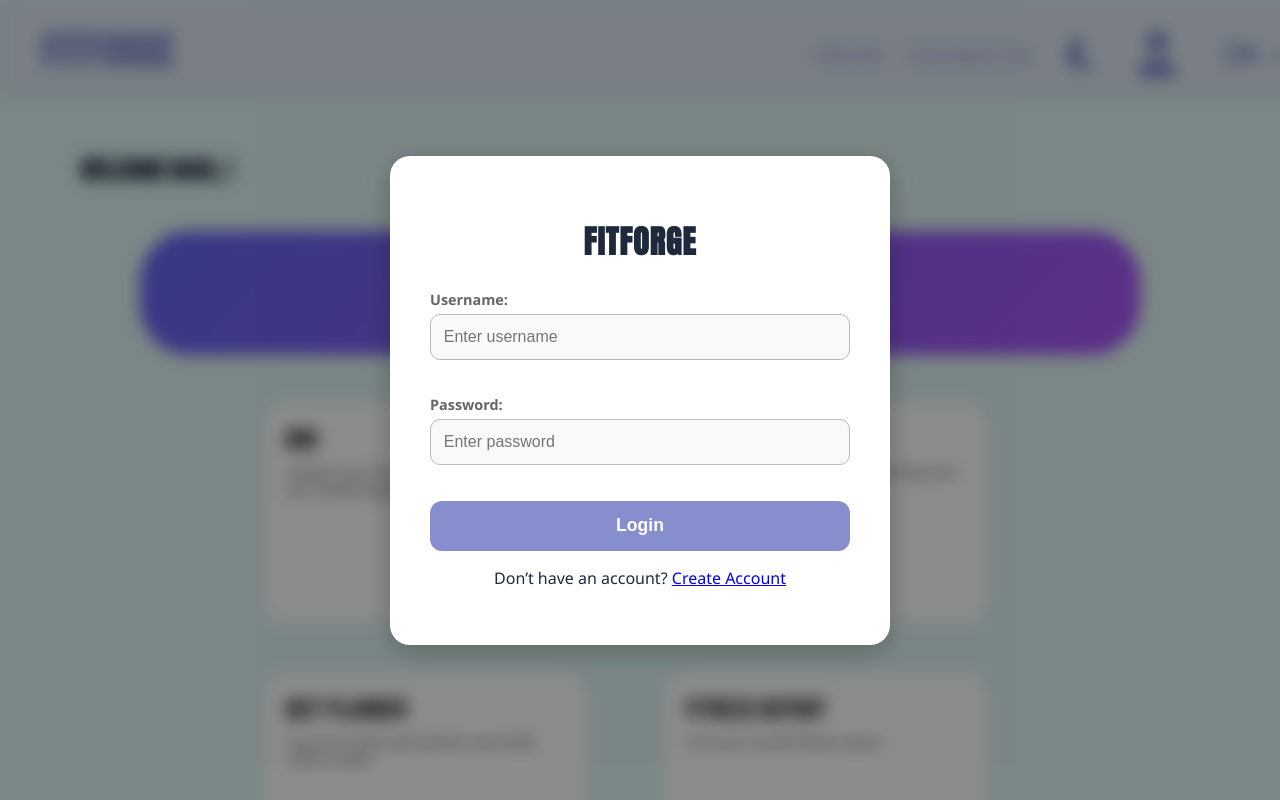
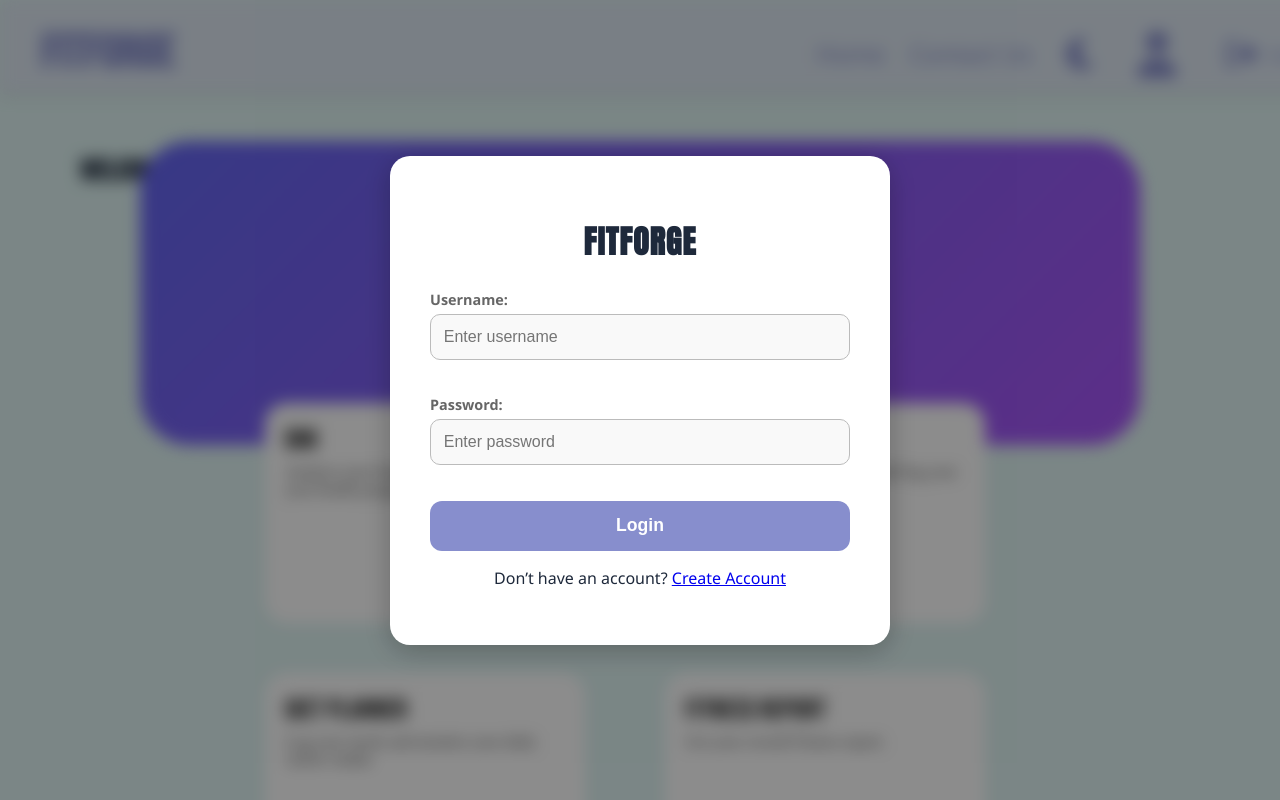
Before and after one commit to Vjashwanth4545/FitForgeV2, a React (Vite) app in the folder client/: page / in a window 1280 px wide. Shown: the top 800 px of the page. Built offline with nearby package versions, Linux system fonts and the light colour scheme.

Commit message:
Add vercel.json for React Router3

```diff
--- a/client/src/pages/Home.css
+++ b/client/src/pages/Home.css
@@ -130,7 +130,7 @@
     display: flex;
     align-items: center;
     justify-content: center;
-    padding-bottom: 20px;
+    padding-bottom: 200px;
 
 
   }
```
Also changed, not shown: 2 other files (tests, documents, lock files or other folders).
